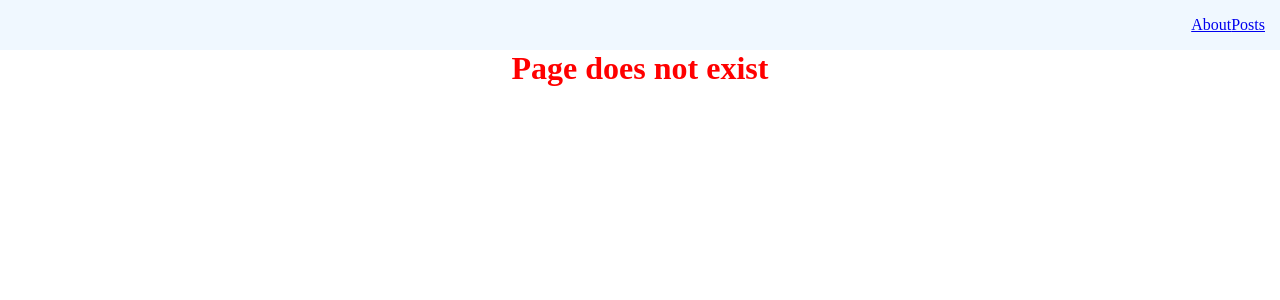
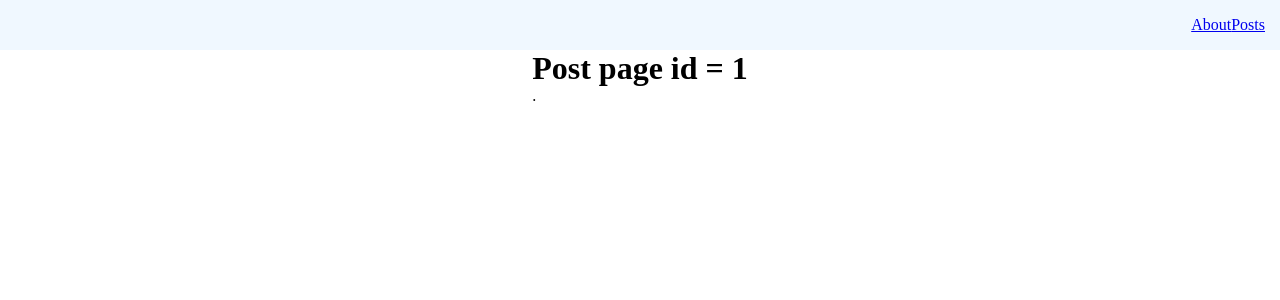
Before and after one commit to ostandrey/react-course, a React (Create React App) app: page /posts/1 in a window 1280 px wide. Shown: the top 300 px of the page. Built offline with nearby package versions, Linux system fonts and the light colour scheme; no server answers.

Commit message:
Create post page

```diff
--- a/src/API/PostService.js
+++ b/src/API/PostService.js
@@ -10,4 +10,9 @@
         });
         return response;
     }
+
+    static async getById(id) {
+        const response = await axios.get('https://jsonplaceholder.typicode.com/posts/' + id);
+        return response;
+    }
 }
--- a/src/App.js
+++ b/src/App.js
@@ -1,21 +1,14 @@
 import React from 'react';
 import './styles/app.css'
-import {BrowserRouter as Router, Redirect, Route, Routes, Navigate} from "react-router-dom";
-import About from "./pages/About";
-import Posts from "./pages/Posts";
+import {BrowserRouter as Router} from "react-router-dom";
 import Navbar from "./components/UI/navbar/Navbar";
-import Error from "./pages/Error";
+import AppRouter from "./components/AppRouter";
 
 function App() {
     return (
         <Router>
             <Navbar/>
-            <Routes>
-                <Route path='/about' element={<About />}/>
-                <Route path="/posts"  element={<Posts />}/>
-                <Route path="/error"  element={<Error />}/>
-                <Route path='*' element={<Error/>}/>
-            </Routes>
+            <AppRouter/>
         </Router>
     )
 }
--- /dev/null
+++ b/src/components/AppRouter.jsx
@@ -0,0 +1,20 @@
+import React from 'react';
+import {Route, Routes} from "react-router-dom";
+import About from "../pages/About";
+import Posts from "../pages/Posts";
+import Error from "../pages/Error";
+import PostIdPage from "../pages/PostIdPage";
+
+const AppRouter = () => {
+    return (
+        <Routes>
+            <Route path='/about' element={<About />}/>
+            <Route exact path="/posts"  element={<Posts />}/>
+            <Route exact path="/posts/:id"  element={<PostIdPage />}/>
+            <Route path="/error"  element={<Error />}/>
+            <Route path='*' element={<Error/>}/>
+        </Routes>
+    );
+};
+
+export default AppRouter;
--- a/src/components/PostItem.jsx
+++ b/src/components/PostItem.jsx
@@ -1,7 +1,10 @@
 import React from 'react';
 import MyButton from "./UI/button/MyButton";
+import {useNavigate} from "react-router-dom";
 
 const PostItem = (props) => {
+    const router = useNavigate();
+
     return (
         <div className="post">
             <div className="post__content">
@@ -10,6 +13,9 @@
                     {props.post.body}
                 </div>
                 <div className="post__btns">
+                    <MyButton onClick={() => router(`/posts/${props.post.id}`)}>
+                        Open
+                    </MyButton>
                     <MyButton onClick={() => props.remove(props.post)}>
                         Delete
                     </MyButton>
--- /dev/null
+++ b/src/pages/PostIdPage.jsx
@@ -0,0 +1,29 @@
+import React, {useEffect, useState} from 'react';
+import {useParams} from "react-router-dom";
+import {useFetching} from "../hooks/useFetching";
+import PostService from "../API/PostService";
+import Loader from "../components/UI/loader/Loader";
+
+const PostIdPage = () => {
+    const params = useParams();
+    const [post, setPost] = useState({});
+    const [fetchPostById, isLoading, error] = useFetching( async () => {
+        const response = await PostService.getById(params.id);
+        setPost(response.data);
+    })
+    useEffect(() => {
+        fetchPostById()
+    }, [])
+
+    return (
+        <div>
+            <h1>Post page id = {params.id}</h1>
+            {
+                isLoading
+                ? <Loader/> :  <div>{post.id}. {post.title}</div>
+            }
+        </div>
+    );
+};
+
+export default PostIdPage;
--- a/src/styles/app.css
+++ b/src/styles/app.css
@@ -21,6 +21,10 @@
     border: 2px solid teal;
     justify-content: space-between;
     align-items: center;
+}
+
+.post__btns {
+    display: flex;
 }
 
 .post-enter {
```
